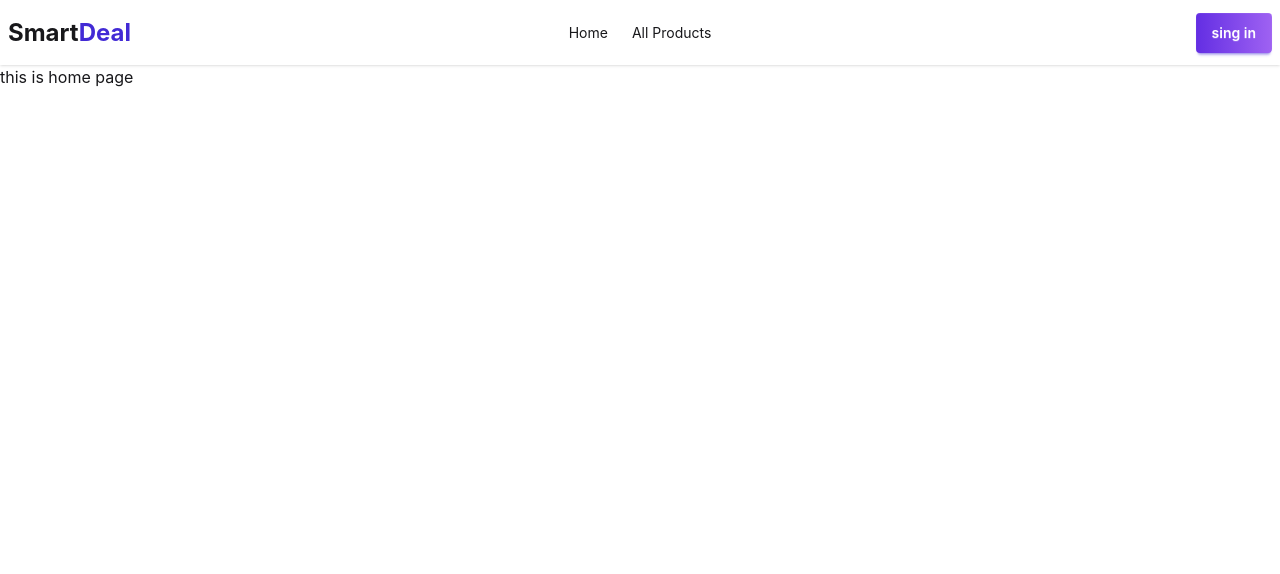
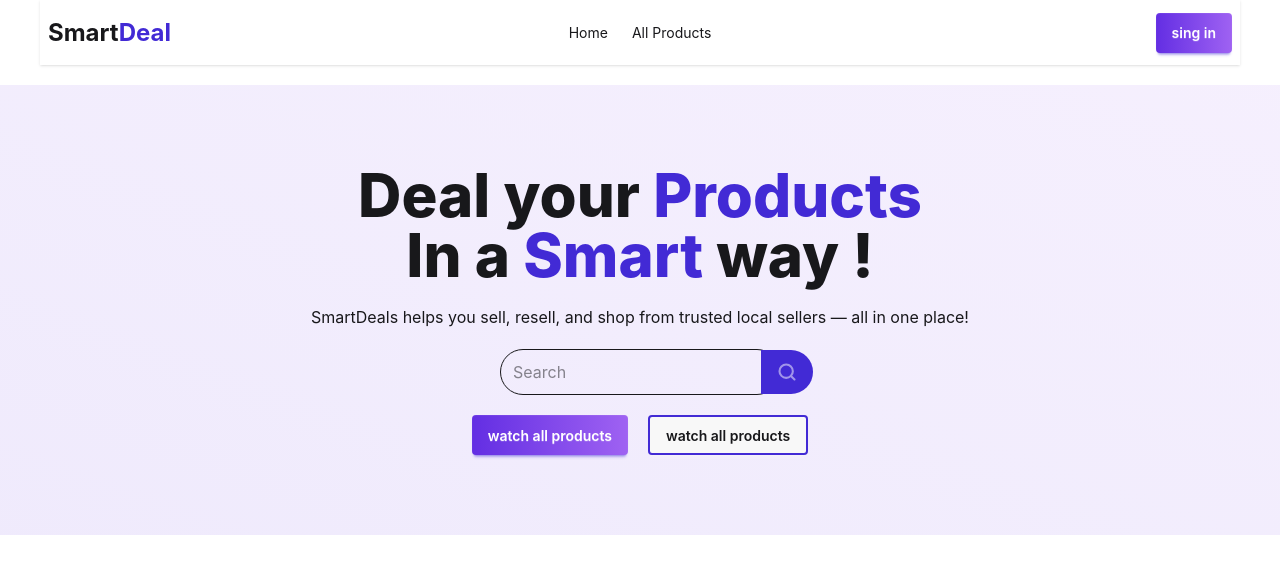
Before and after one commit to AhmedSami019/smart-deal-client, a React (Vite) app: page / in a window 1280 px wide. Shown: the top 574 px of the page. Built offline with nearby package versions, Linux system fonts and the light colour scheme; no server answers.

Commit message:
create the hero banner

```diff
--- /dev/null
+++ b/src/Components/HeroBanner/HeroBanner.tsx
@@ -0,0 +1,43 @@
+const HeroBanner = () => {
+  return (
+    <div className="flex flex-col items-center space-y-5 mt-5 p-20 bg-linear-to-tr from-[#632EE3]/10 to-[#9F62F2]/10">
+      <h2 className="text-6xl text-center font-extrabold">Deal your <span className="text-primary">Products</span> <br /> In a <span className="text-primary">Smart</span> way !</h2>
+      <p>
+        SmartDeals helps you sell, resell, and shop from trusted local sellers —
+        all in one place!
+      </p>
+      <div className="w-3/12 border pl-3 rounded-3xl">
+        <label className="flex justify-between items-center">
+          <input type="search" required placeholder="Search" />
+          <div className="bg-primary px-4 py-3 rounded-r-3xl">
+            <svg
+            className="h-[1em] opacity-50"
+            color="white"
+            fontSize={20}
+            xmlns="http://www.w3.org/2000/svg"
+            viewBox="0 0 24 24"
+          >
+            <g
+              strokeLinejoin="round"
+              strokeLinecap="round"
+              strokeWidth="2.5"
+              fill="none"
+              stroke="currentColor"
+            >
+              <circle cx="11" cy="11" r="8"></circle>
+              <path d="m21 21-4.3-4.3"></path>
+            </g>
+          </svg>
+          </div>
+        </label>
+      </div>
+
+       <div className="space-x-5">
+            <button className="btn btn-primary">watch all products</button>
+            <button className="btn border-2 border-primary">watch all products</button>
+          </div>
+    </div>
+  );
+};
+
+export default HeroBanner;
--- a/src/Layouts/HomeLayout/HomeLayout.tsx
+++ b/src/Layouts/HomeLayout/HomeLayout.tsx
@@ -7,13 +7,13 @@ const HomeLayout = () => {
         <div>
             <header>
                 {/* this is navbar section */}
-                <nav>
+                <nav className="px-10">
                     <Navbar></Navbar>
                 </nav>
             </header>
 
             {/* this is main body section */}
-            <main>
+            <main className="">
                 <Outlet></Outlet>
             </main>
         </div>
--- a/src/Pages/Home/Home.tsx
+++ b/src/Pages/Home/Home.tsx
@@ -1,9 +1,10 @@
+import HeroBanner from "../../Components/HeroBanner/HeroBanner";
 
 
 const Home = () => {
     return (
         <div>
-            this is home page
+            <HeroBanner></HeroBanner>
         </div>
     );
 };
```
Also changed, not shown: src/index.css (line endings or trailing spaces).
